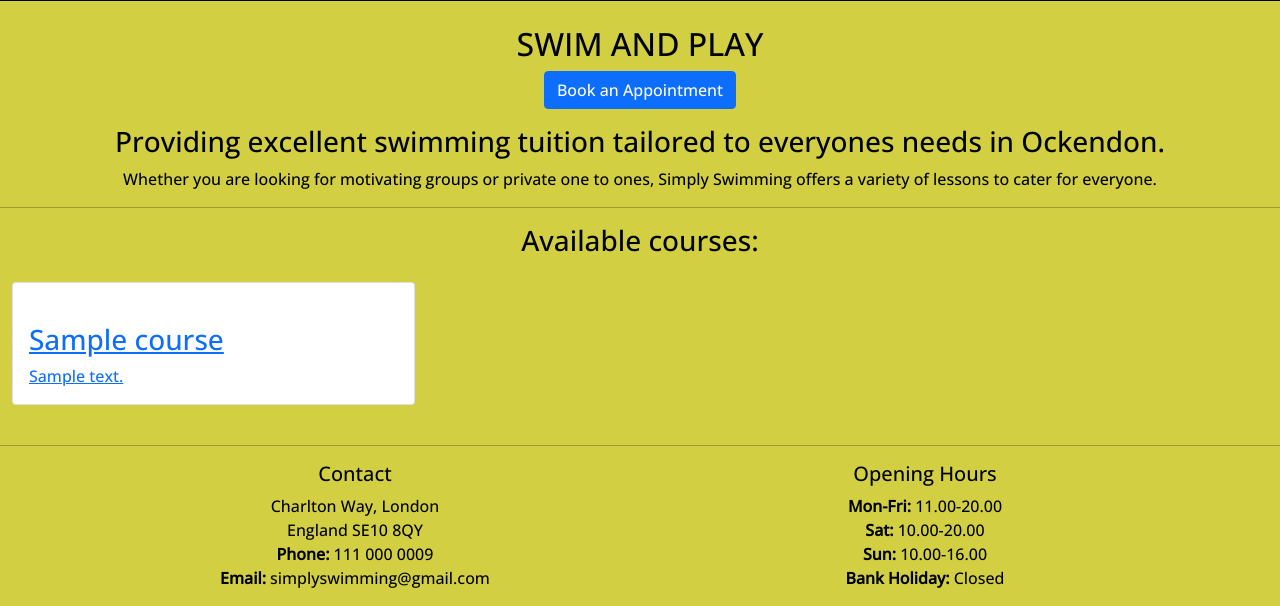
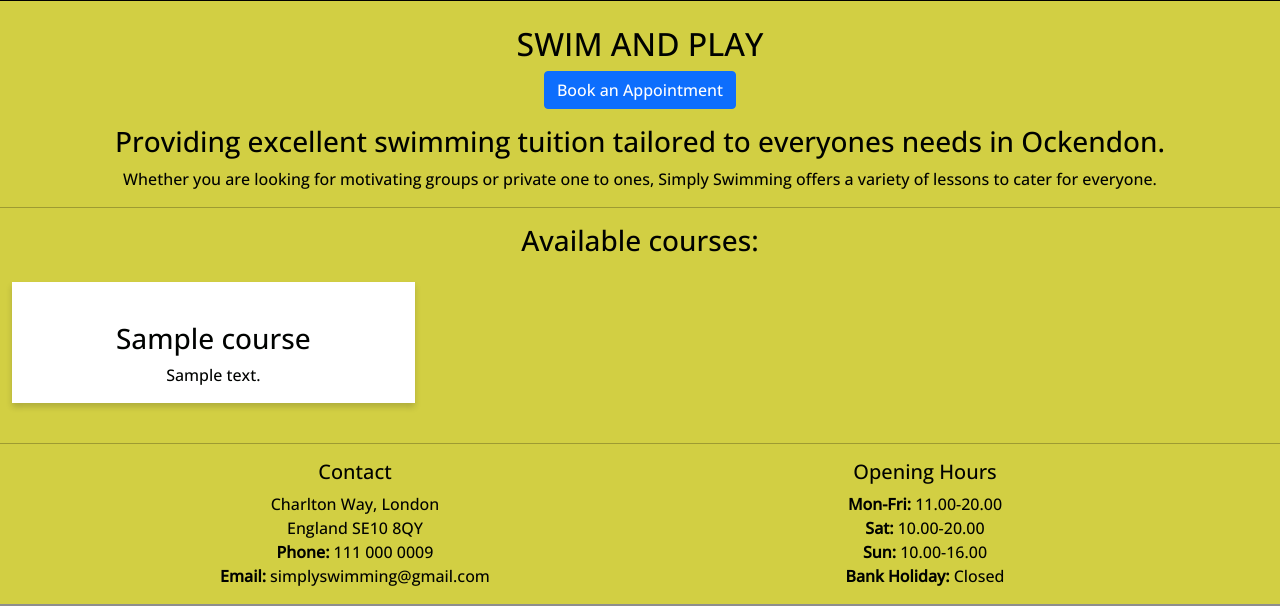
Before and after one commit to manasi1031/Simply-swimming, a Django app: page / in a window 1280 px wide. Shown: the part 1016-1622 px from the top of the page. Run offline with Django 3.2, Linux system fonts and the light colour scheme; tables that the repository leaves empty hold one stand-in row (values such as "Sample post").

Commit message:
Add link-course and card-course class to css style the courses view for better control and impact

```diff
--- a/static/css/style.css
+++ b/static/css/style.css
@@ -17,3 +17,26 @@ body {
     opacity: 0.9;
     background: cover center no-repeat;
 }
+
+/* Course in index.html CSS specific */
+.link-course {
+    text-decoration: none;
+    color: inherit;
+    text-align: center;
+}
+
+.link-course:hover {
+    color: inherit;
+}
+
+.card-course:hover {
+    transform: scale(1.05);
+}
+
+.card-course {
+    transition: transform 0.2s ease;
+    box-shadow: 0 4px 6px 0 rgba(22, 22, 26, 0.18);
+    border-radius: 0;
+    border: 0;
+    margin-bottom: 1.5em;
+}
--- a/templates/index.html
+++ b/templates/index.html
@@ -31,9 +31,9 @@
             <div class="row">
                 {% for course in course_list %}
                     <div class="col-md-4">
-                        <div class="card mb-4">
+                        <div class="card mb-4 card-course">
                             <div class="card-body">
-                                <a class="card-link" href="{% url 'course_detail' course.slug %}">
+                                <a class="card-link link-course" href="{% url 'course_detail' course.slug %}">
                                     <div class="image-container">
                                         {% if "placeholder" in course.image.url %}
                                         <img class="card-img-top" src="">
```
